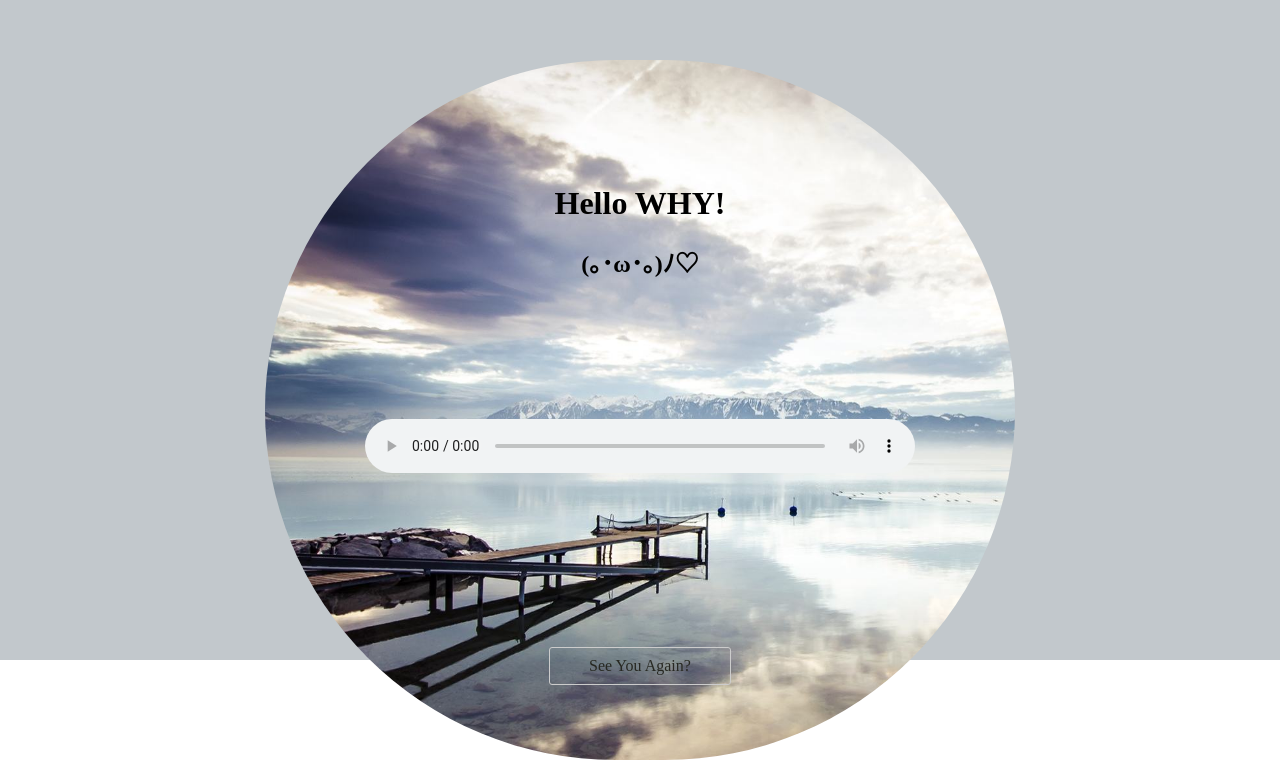
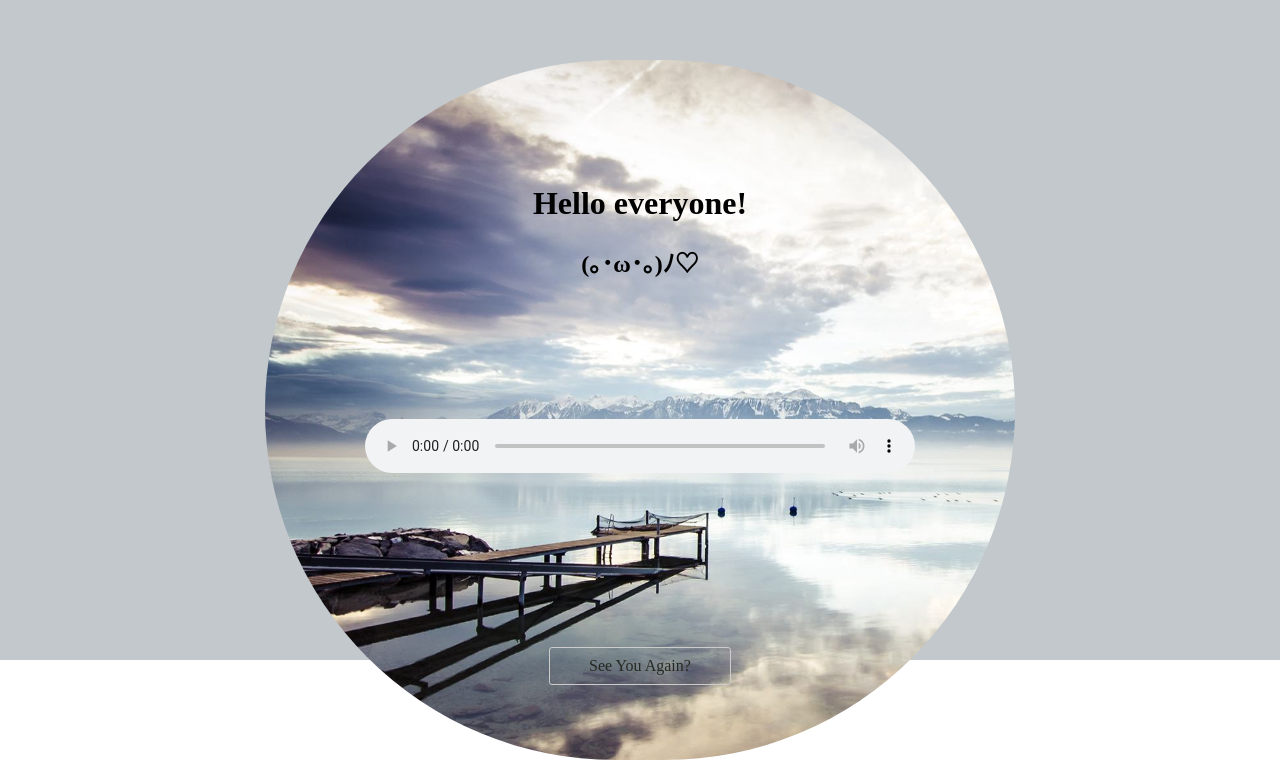
Before and after one commit to FlyingFish520/FlyingFish520.github.io, a plain HTML site: page index.html in a window 1280 px wide. Shown: the part 140-908 px from the top of the page. Drawn offline with Linux system fonts and the light colour scheme.

Commit message:
Update index.html

```diff
--- a/index.html
+++ b/index.html
@@ -55,7 +55,7 @@
 	<br>
 	<br>
 
-	<h1>Hello WHY!</h1>
+	<h1>Hello everyone!</h1>
 	<h2>(｡･ω･｡)ﾉ♡</h2>
 
 	<audio controls="controls" autoplay="autoplay">
```
